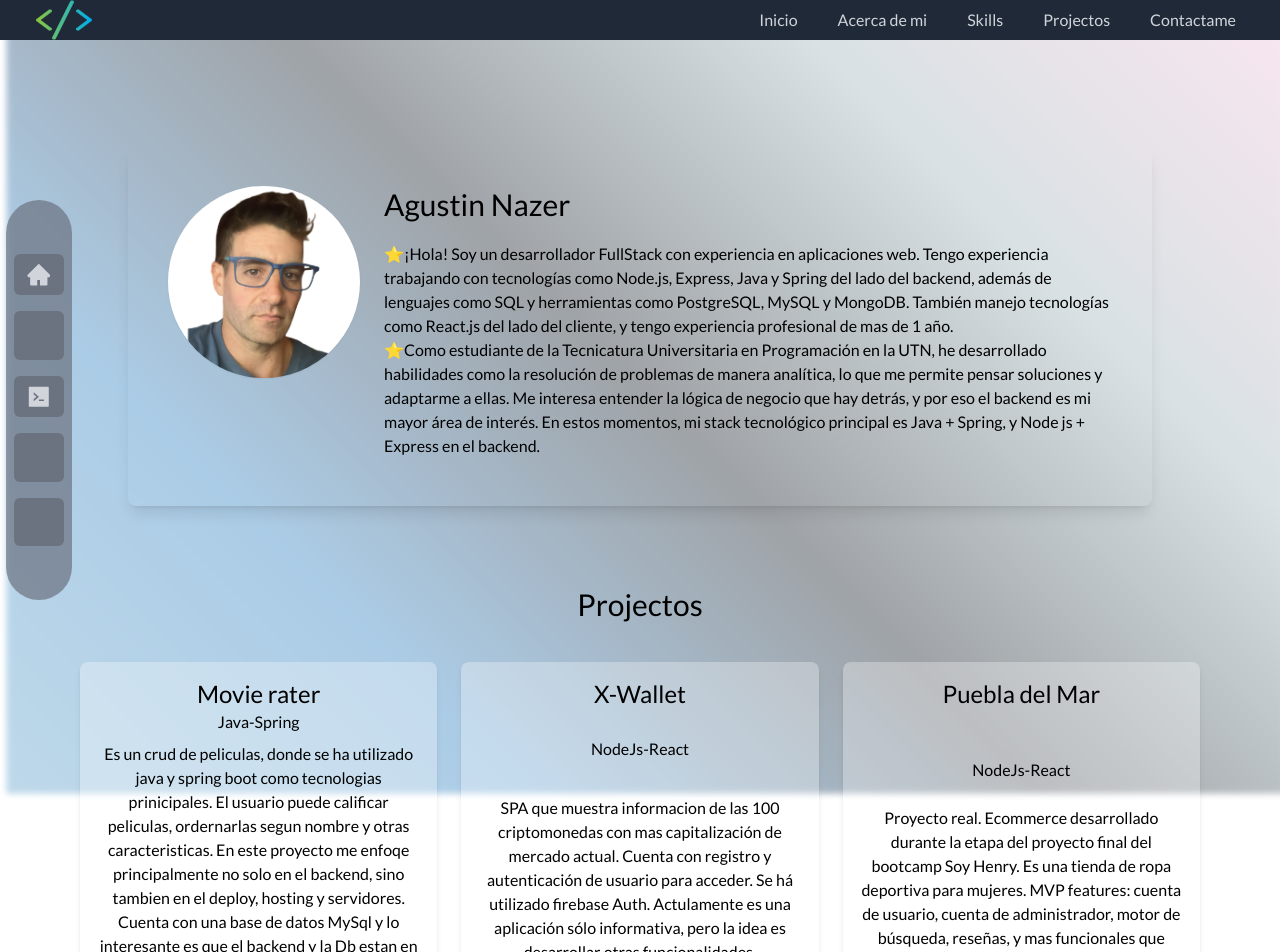
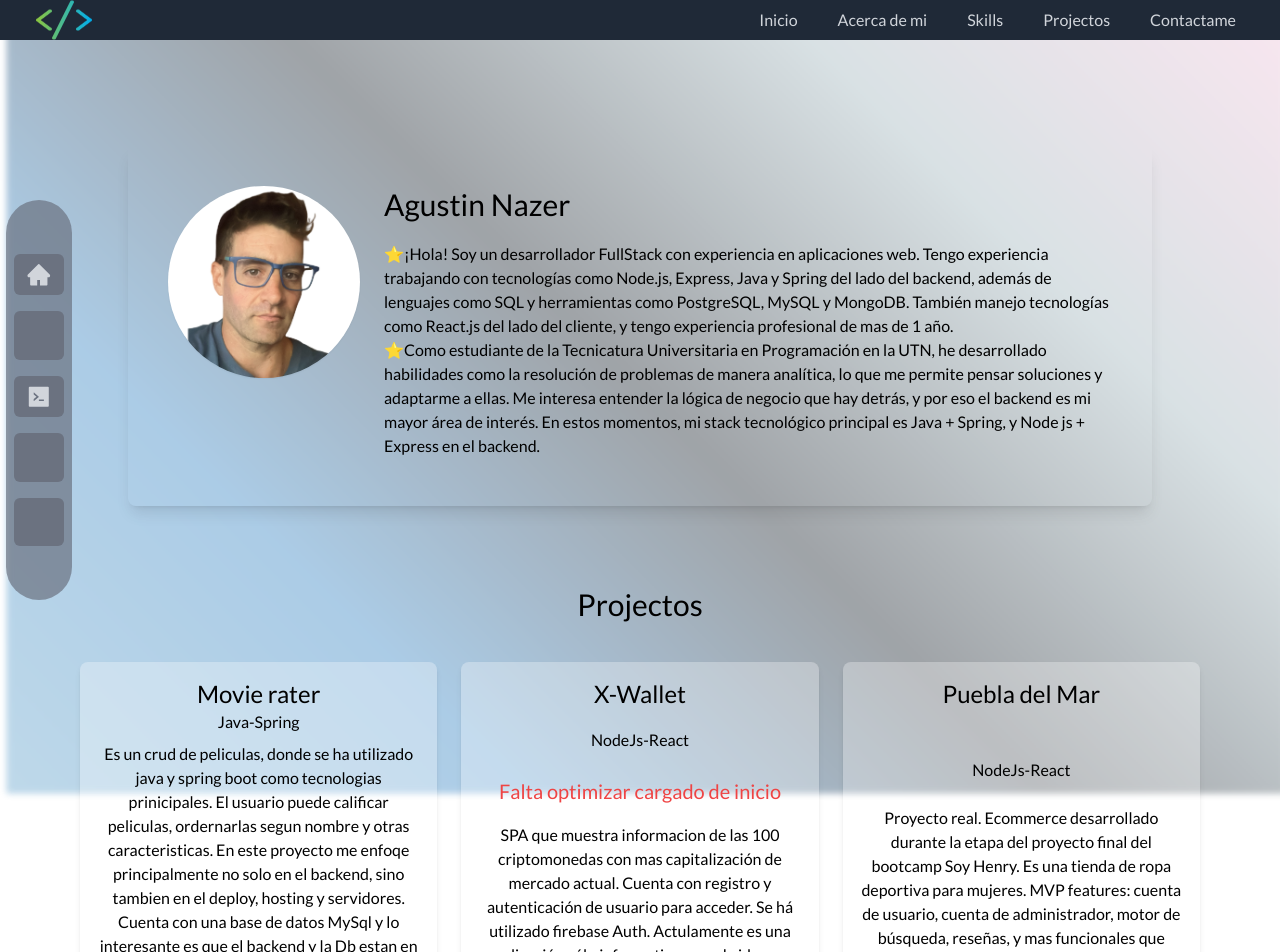
Before and after one commit to AgusNazer/Portfolio, a React (Vite) app: page / in a window 1280 px wide. Shown: the top 952 px of the page. Built offline with nearby package versions, Linux system fonts and the light colour scheme; some icons are missing; a web font is replaced by a local one.

Commit message:
note: la carga de inicio esta lenta

```diff
--- a/src/views/projects/Projects.jsx
+++ b/src/views/projects/Projects.jsx
@@ -55,6 +55,7 @@ const Projects = () => {
         <div className="flex flex-col justify-between h-full p-4 bg-white bg-opacity-30 rounded-lg shadow-md">
           <h1 className="text-2xl">X-Wallet</h1>
           <h3 className="mb-2">NodeJs-React </h3>
+          <h4 className="text-xl text-red-500"> Falta optimizar cargado de inicio</h4>
           <p className="">
 
             SPA que muestra informacion de las 100 criptomonedas con mas capitalización de mercado actual.
```
